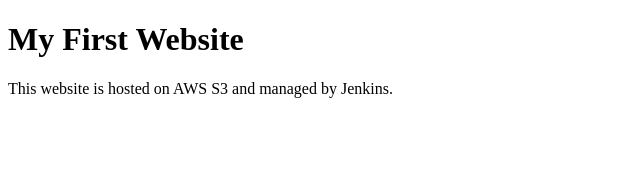
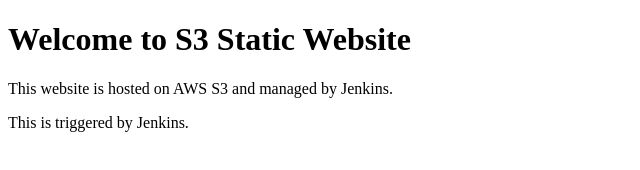
Before and after one commit to manan3349/S3-Jenkins, a plain HTML site: page index.html in a window 1280 px wide. Shown: the whole page, without its empty margins (0-640 px from the left). Drawn offline with Linux system fonts and the light colour scheme.

Commit message:
Update index.html

```diff
--- a/index.html
+++ b/index.html
@@ -2,8 +2,9 @@
 <html>
 <body>
 
-<h1>My First Website</h1>
+<h1>Welcome to S3 Static Website</h1>
 <p>This website is hosted on AWS S3 and managed by Jenkins.</p>
+<p>This is triggered by Jenkins.<p>
 
 </body>
 </html>
```
